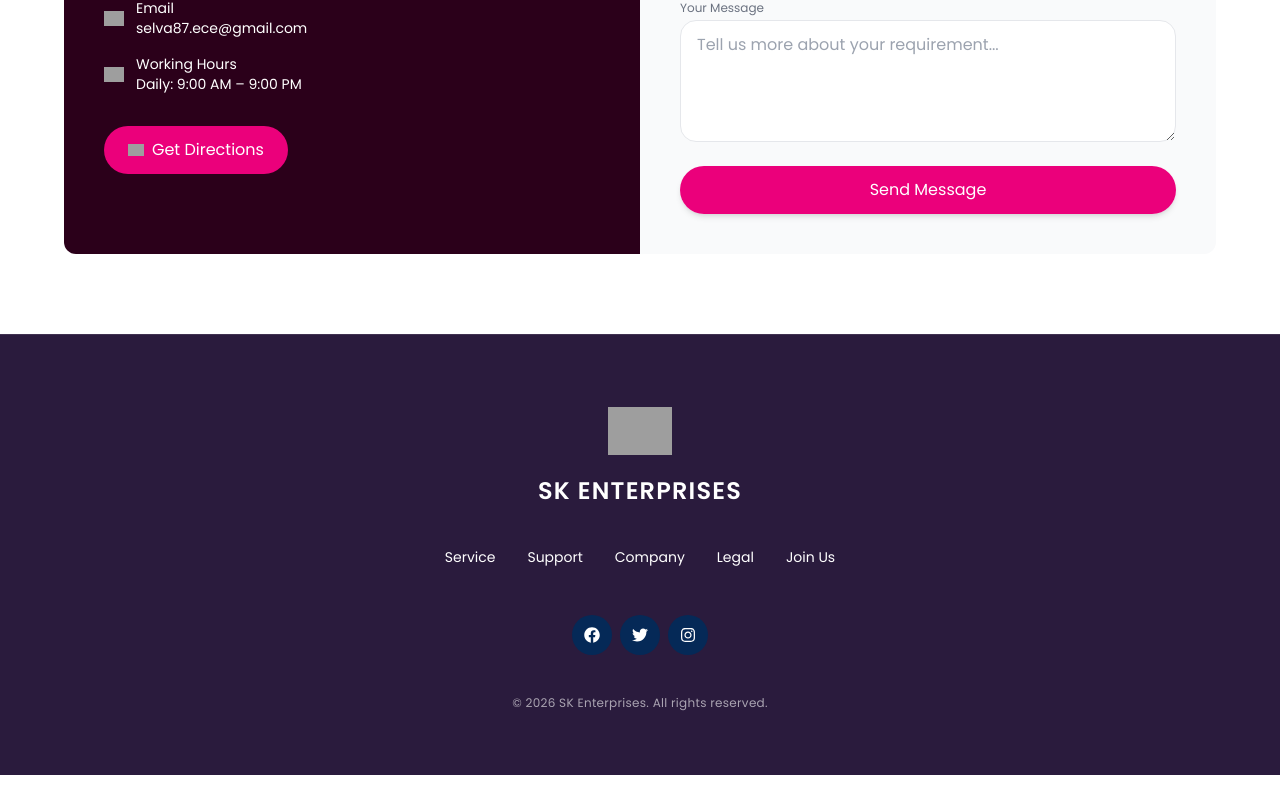
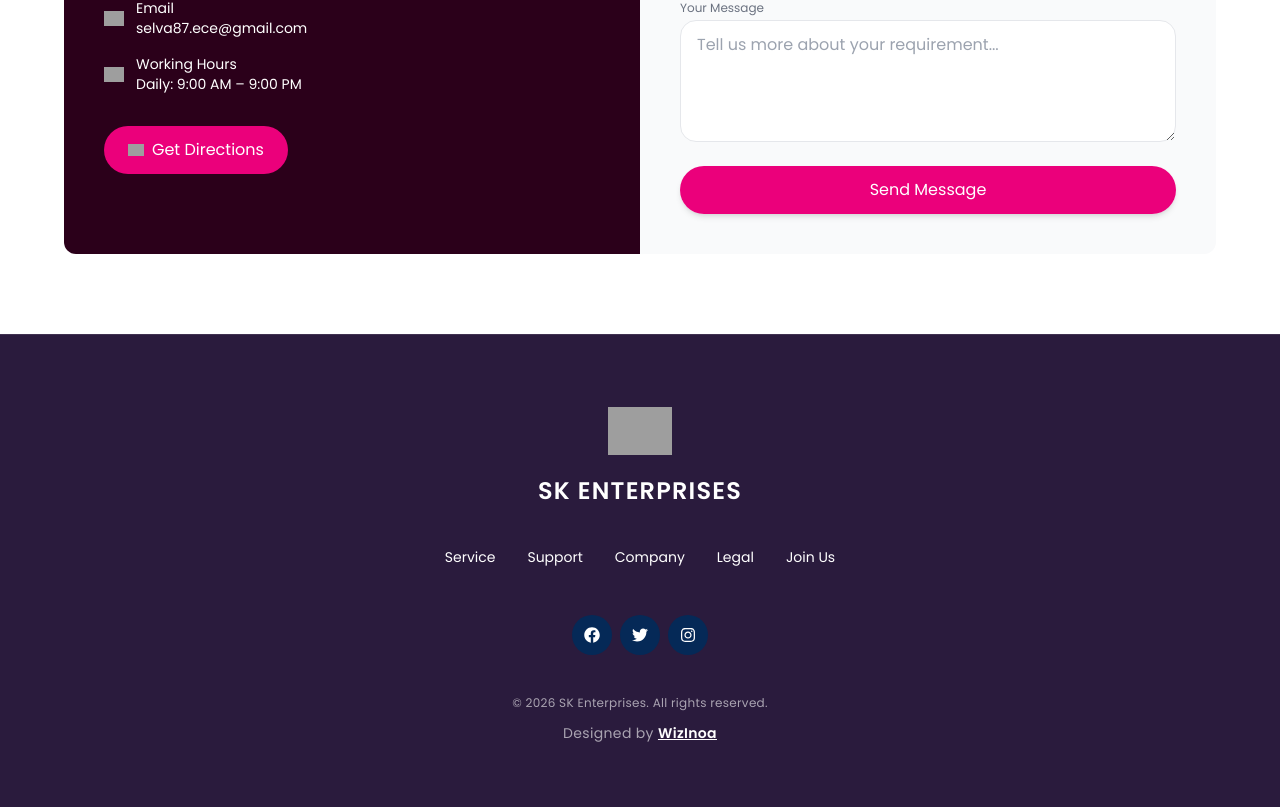
Before and after one commit to Wizinoa/Skenterprises, a React (Vite) app: page / in a window 1280 px wide. Shown: the part 7152-7959 px from the top of the page. Before the commit the page ends 7927 px from the top, so only its background shows below. Built offline with nearby package versions, Linux system fonts and the light colour scheme; grey boxes are pictures that could not be loaded.

Commit message:
Footer Content added

```diff
--- a/src/components/Footer.tsx
+++ b/src/components/Footer.tsx
@@ -58,6 +58,18 @@ const Footer = () => {
         <p className="text-xs text-white/60 tracking-wide">
           © 2026 SK Enterprises. All rights reserved.
         </p>
+                {/* Designed By */}
+        <p className="mt-3 text-xs sm:text-sm text-white/60 tracking-wide">
+          Designed by{" "}
+          <a
+            href="https://wizinoa.com/"
+            className="underline font-semibold text-white hover:text-blue-400 transition-colors duration-200"
+            target="_blank"
+            rel="noopener noreferrer"
+          >
+            WizInoa
+          </a>
+        </p>
       </div>
     </footer>
   );
```
